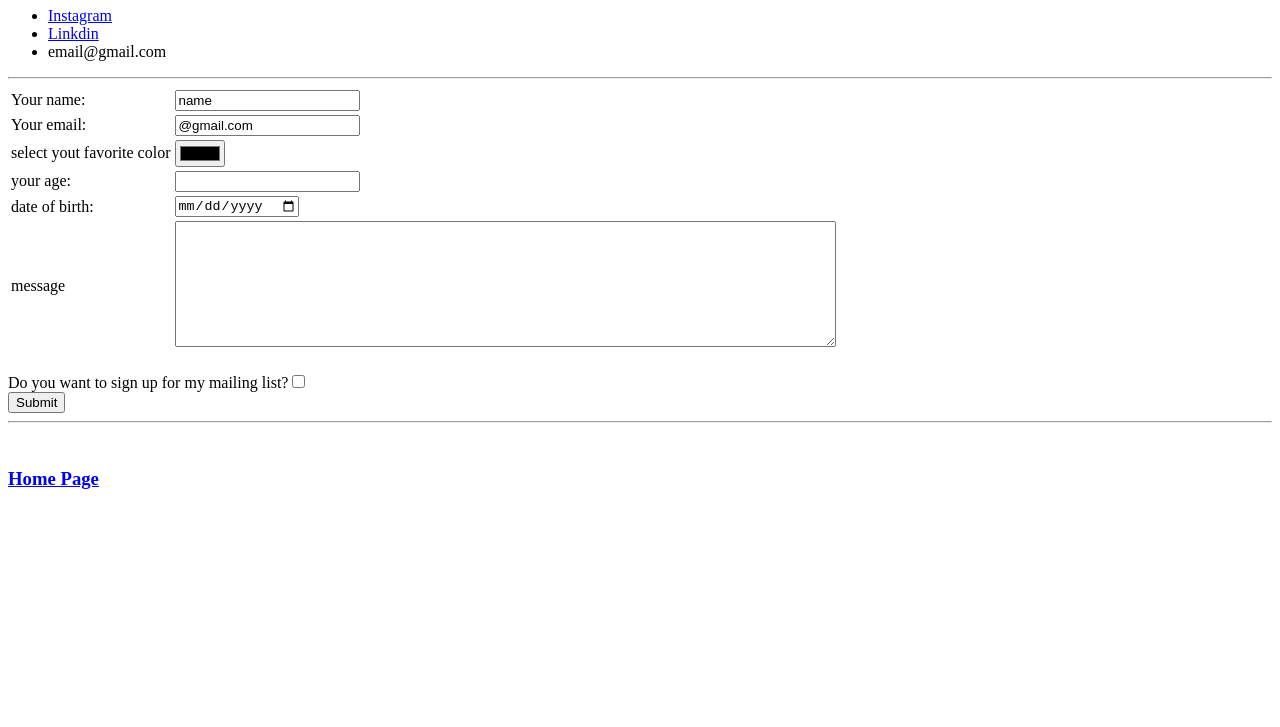
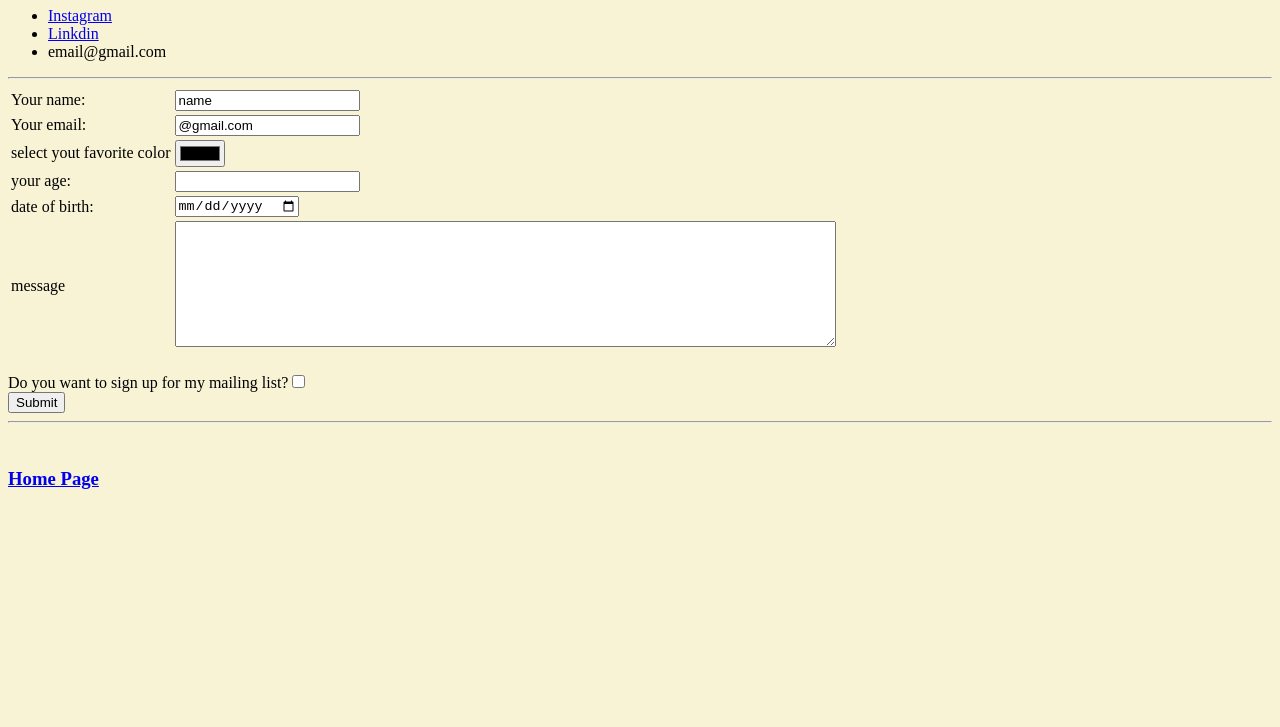
Before and after one commit to beingharsh/basic-HTML-Profile, a plain HTML site: page contact.html in a window 1280 px wide. Shown: the part 73-800 px from the top of the page. Drawn offline with Linux system fonts and the light colour scheme.

Commit message:
Update contact.html
added color

```diff
--- a/contact.html
+++ b/contact.html
@@ -4,7 +4,7 @@
     <meta charset="utf-8">
     <title>contact me</title>
   </head>
-  <body>
+  <body style = "background-color: #f8f3d4;">
     <h1>contact details</h1>
     <ul>
       <li><a href="https://www.instagram.com/_beingharsh_/">Instagram</a></li>
```
